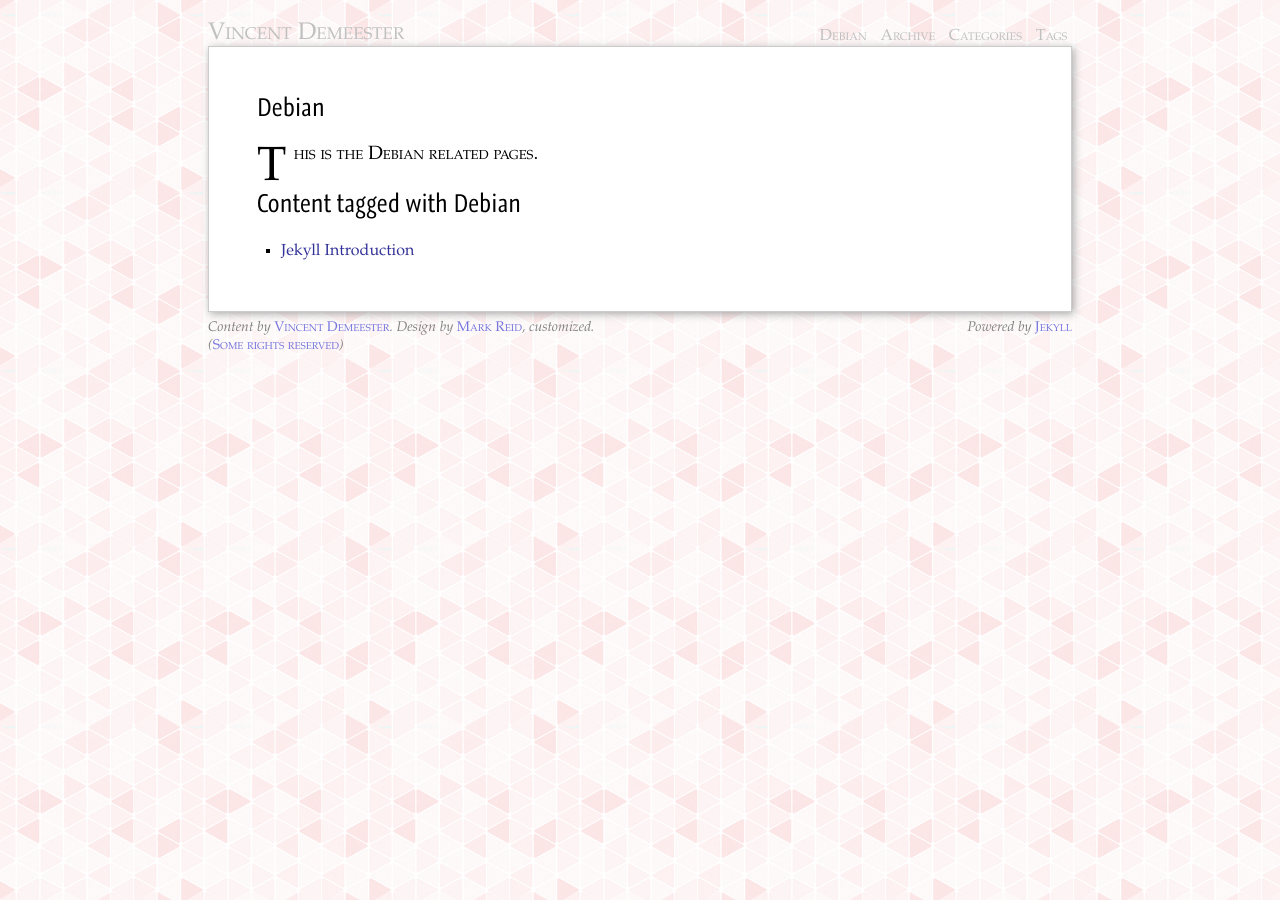
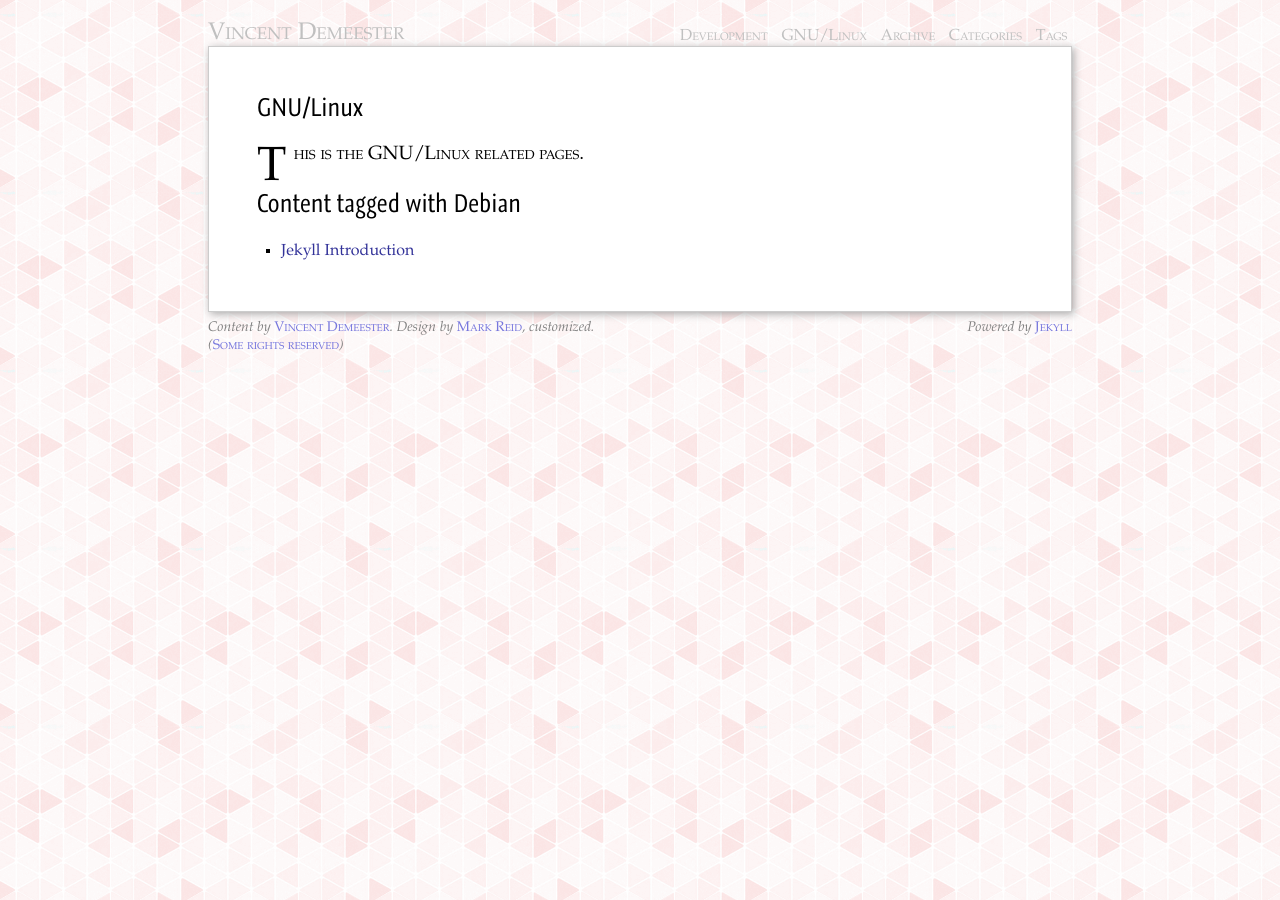
Before and after one commit to vdemeester/blog, a Jekyll site: the page built from linux/index.md, in a window 1280 px wide. Built offline with Jekyll 4.4.1, drawn with Linux system fonts in a browser that asks for light colours; some web fonts are replaced; Markdown is read by kramdown in place of the engine named in the settings.

Commit message:
GNU/Linux & Dev.

```diff
--- a/_layouts/default.html
+++ b/_layouts/default.html
@@ -46,10 +46,11 @@
         //-->
     </h1>
     <ul class="nav">
-      <li><a  href="/debian">Debian</a></li>
-      <li><a  href="/archive.html">Archive</a></li>
-      <li><a  href="/categories.html">Categories</a></li>
-      <li><a  href="/tags.html">Tags</a></li>
+      <li><a href="/dev">Development</a></li>
+      <li><a href="/linux">GNU/Linux</a></li>
+      <li><a href="/archive.html">Archive</a></li>
+      <li><a href="/categories.html">Categories</a></li>
+      <li><a href="/tags.html">Tags</a></li>
     </ul>
   </div>
 
--- a/debian/index.md
+++ b/linux/index.md
@@ -1,12 +1,12 @@
 ---
-title: Debian
+title: GNU/Linux
 layout: page
 body_class: red
 group: navigation
 ---
 {% include setup %}
 
-This is the Debian related pages.
+This is the GNU/Linux related pages.
 
 # Content tagged with Debian
 
```
Also changed, not shown: dev/index.md (added, +20 -0 lines).
